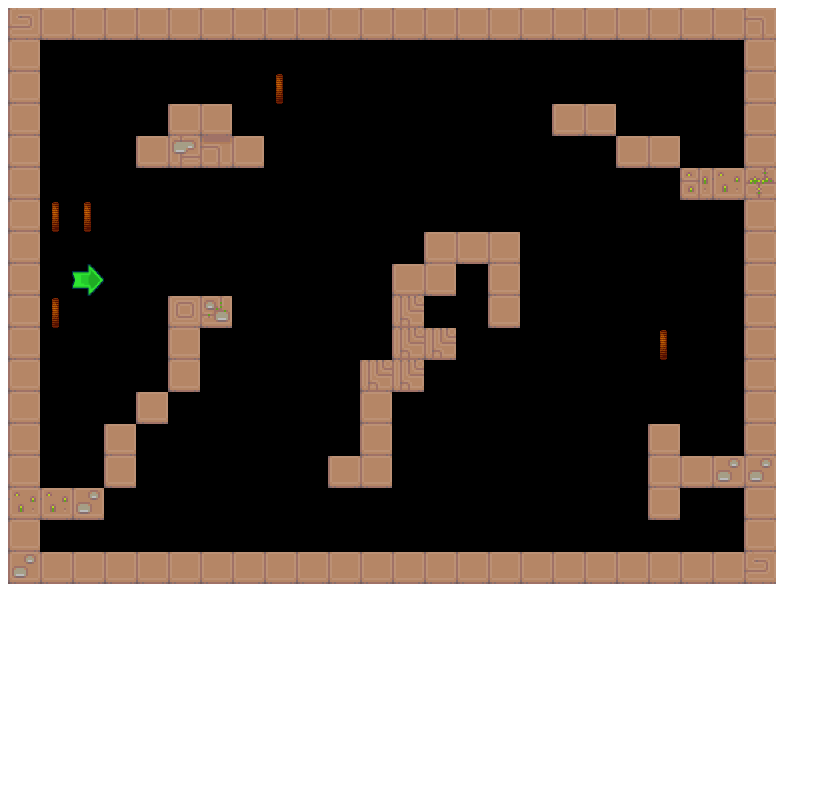
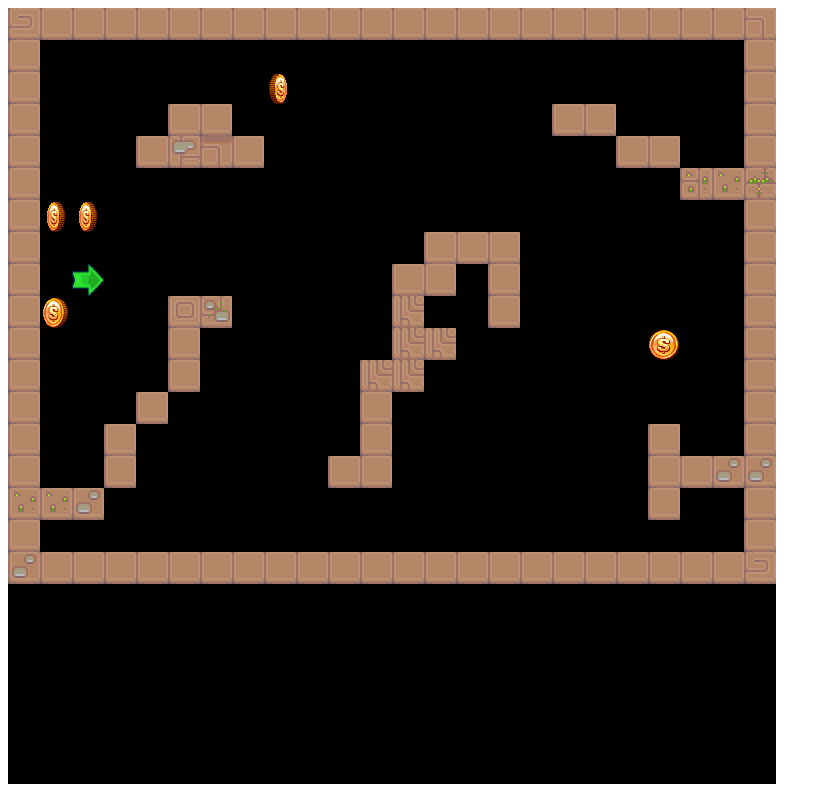
Before and after one commit to Fa-BRAIK/collect-coins, a plain HTML site: page index.html in a window 1280 px wide. Shown: the whole page, without its empty margins (0-831 px from the left). Drawn offline with Linux system fonts and the light colour scheme.

Commit message:
increase canvas height, coins start at different frames now

```diff
--- a/index.html
+++ b/index.html
@@ -8,7 +8,7 @@
     <canvas
         id="main_canvas"
         width="768"
-        height="576"
+        height="776"
         style="background-color:#000"
     >
     Your browser does not support canvas
--- a/js/coin.js
+++ b/js/coin.js
@@ -12,7 +12,7 @@ class Coin {
     constructor(positionX, positionY) {
         this.positionX = positionX
         this.positionY = positionY
-        this.currentFrame = 0
+        this.currentFrame = Math.floor(Math.random() * coinFrames)
         this.level = Math.floor(Math.random() * 3) + 1
         this.frameRate = 10 * this.level
         this.points = (Math.floor(Math.random() * 100) + 100) * this.level
```
